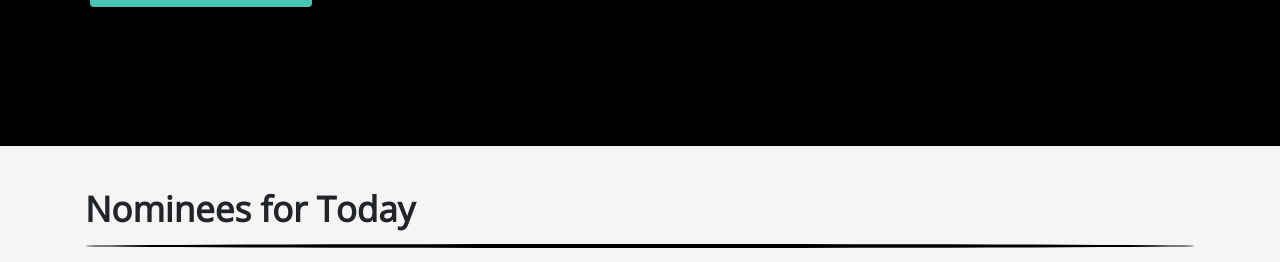
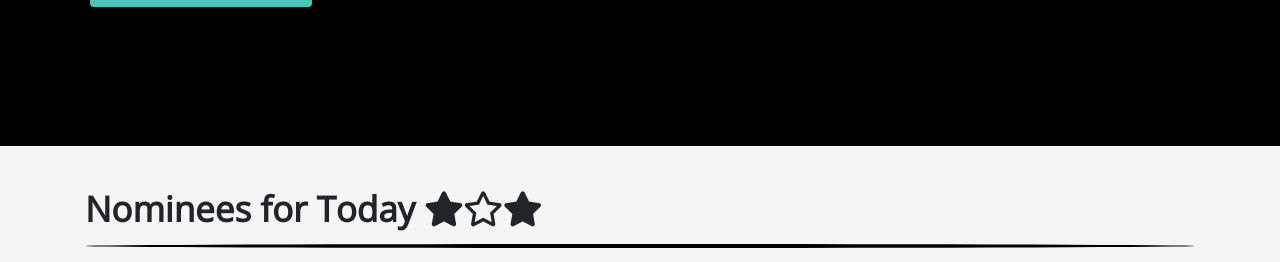
Before and after one commit to alvynah/Awwards-Clone, a Django app: page / in a window 1280 px wide. Shown: the part 578-840 px from the top of the page. Run offline with Django 3.2, Linux system fonts and the light colour scheme; data that the repository does not hold is empty; some libraries are stand-ins or nearby versions.

```diff
--- a/awwards/templates/awwards/index.html
+++ b/awwards/templates/awwards/index.html
@@ -64,7 +64,7 @@
 
     <div class="container index ">
         <div class="submission mt-5">
-            <h1>Nominees for Today</h1>
+            <h1>Nominees for Today <i class="fas fa-star"></i><i class="far fa-star"></i><i class="fas fa-star"></i></h1>
             <hr>
         </div>
 
```
